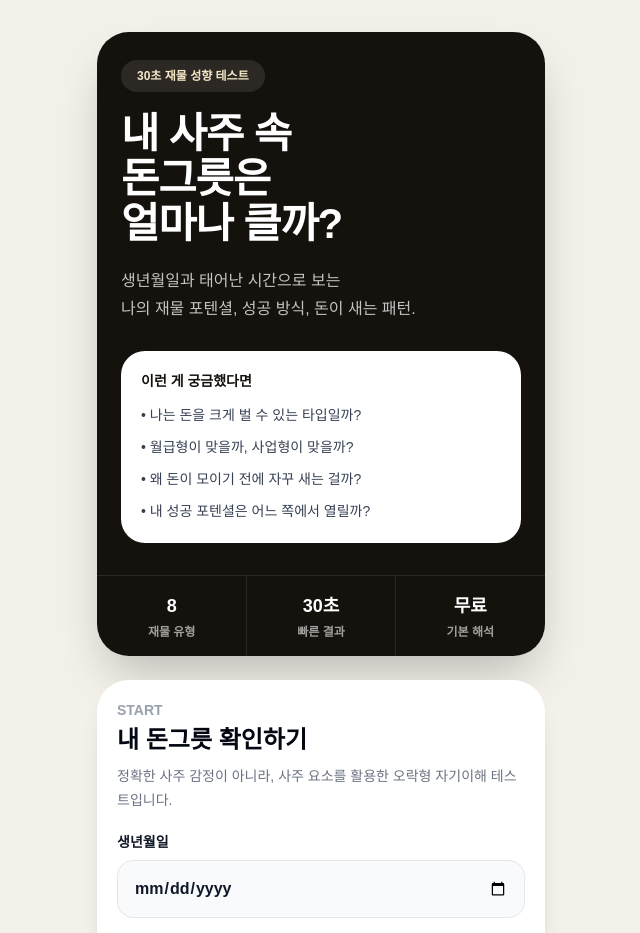
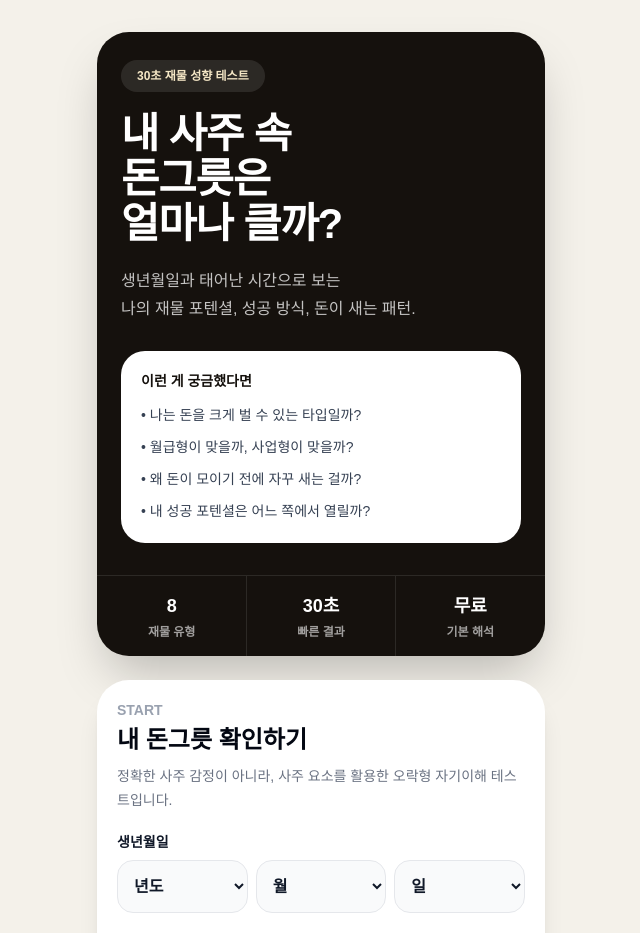
Before and after one commit to graypork/money_saju_test, a Next.js app: page / in a window 1280 px wide. Shown: the top 933 px of the page, without its empty margins (319-959 px from the left). Built offline with nearby package versions, Linux system fonts and the light colour scheme.

Commit message:
Change birth date input to option picker

```diff
--- a/src/components/BirthForm.tsx
+++ b/src/components/BirthForm.tsx
@@ -1,17 +1,54 @@
 "use client";
 
-import { FormEvent, useState } from "react";
+import { FormEvent, useEffect, useState } from "react";
 import { useRouter } from "next/navigation";
+
+function getDaysInMonth(year: string, month: string) {
+  if (!year || !month) return 31;
+  return new Date(Number(year), Number(month), 0).getDate();
+}
 
 export default function BirthForm() {
   const router = useRouter();
 
-  const [birthDate, setBirthDate] = useState("");
+  const currentYear = new Date().getFullYear();
+
+  const years = Array.from(
+    { length: currentYear - 1939 },
+    (_, index) => String(currentYear - index)
+  );
+
+  const months = Array.from({ length: 12 }, (_, index) =>
+    String(index + 1).padStart(2, "0")
+  );
+
+  const [year, setYear] = useState("");
+  const [month, setMonth] = useState("");
+  const [day, setDay] = useState("");
   const [birthTime, setBirthTime] = useState("0");
   const [gender, setGender] = useState("unknown");
 
+  const maxDay = getDaysInMonth(year, month);
+
+  const days = Array.from({ length: maxDay }, (_, index) =>
+    String(index + 1).padStart(2, "0")
+  );
+
+  useEffect(() => {
+    if (day && Number(day) > maxDay) {
+      setDay("");
+    }
+  }, [day, maxDay]);
+
   const handleSubmit = (event: FormEvent<HTMLFormElement>) => {
     event.preventDefault();
+
+    if (!year || !month || !day) {
+      alert("생년월일을 모두 선택해주세요.");
+      return;
+    }
+
+    const birthDate = `${year}-${month}-${day}`;
 
     const params = new URLSearchParams({
       birthDate,
@@ -29,13 +66,49 @@ export default function BirthForm() {
           생년월일
         </label>
 
-        <input
-          type="date"
-          required
-          value={birthDate}
-          onChange={(event) => setBirthDate(event.target.value)}
-          className="w-full rounded-2xl border border-gray-200 bg-gray-50 px-4 py-4 text-base font-semibold text-gray-900 outline-none transition focus:border-gray-900 focus:bg-white"
-        />
+        <div className="grid grid-cols-3 gap-2">
+          <select
+            required
+            value={year}
+            onChange={(event) => setYear(event.target.value)}
+            className="w-full rounded-2xl border border-gray-200 bg-gray-50 px-3 py-4 text-base font-semibold text-gray-900 outline-none transition focus:border-gray-900 focus:bg-white"
+          >
+            <option value="">년도</option>
+            {years.map((item) => (
+              <option key={item} value={item}>
+                {item}년
+              </option>
+            ))}
+          </select>
+
+          <select
+            required
+            value={month}
+            onChange={(event) => setMonth(event.target.value)}
+            className="w-full rounded-2xl border border-gray-200 bg-gray-50 px-3 py-4 text-base font-semibold text-gray-900 outline-none transition focus:border-gray-900 focus:bg-white"
+          >
+            <option value="">월</option>
+            {months.map((item) => (
+              <option key={item} value={item}>
+                {Number(item)}월
+              </option>
+            ))}
+          </select>
+
+          <select
+            required
+            value={day}
+            onChange={(event) => setDay(event.target.value)}
+            className="w-full rounded-2xl border border-gray-200 bg-gray-50 px-3 py-4 text-base font-semibold text-gray-900 outline-none transition focus:border-gray-900 focus:bg-white"
+          >
+            <option value="">일</option>
+            {days.map((item) => (
+              <option key={item} value={item}>
+                {Number(item)}일
+              </option>
+            ))}
+          </select>
+        </div>
       </div>
 
       <div>
```
